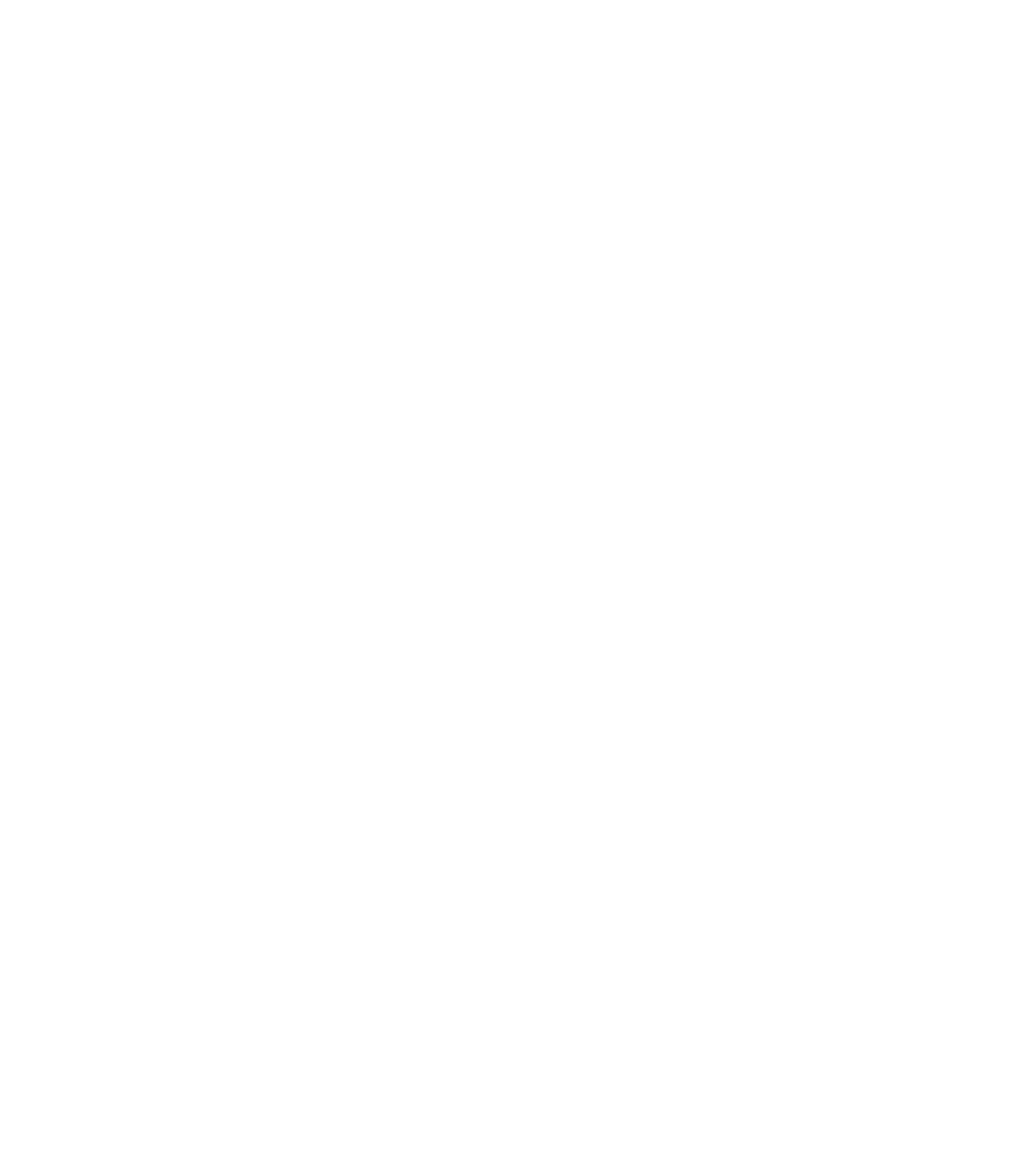
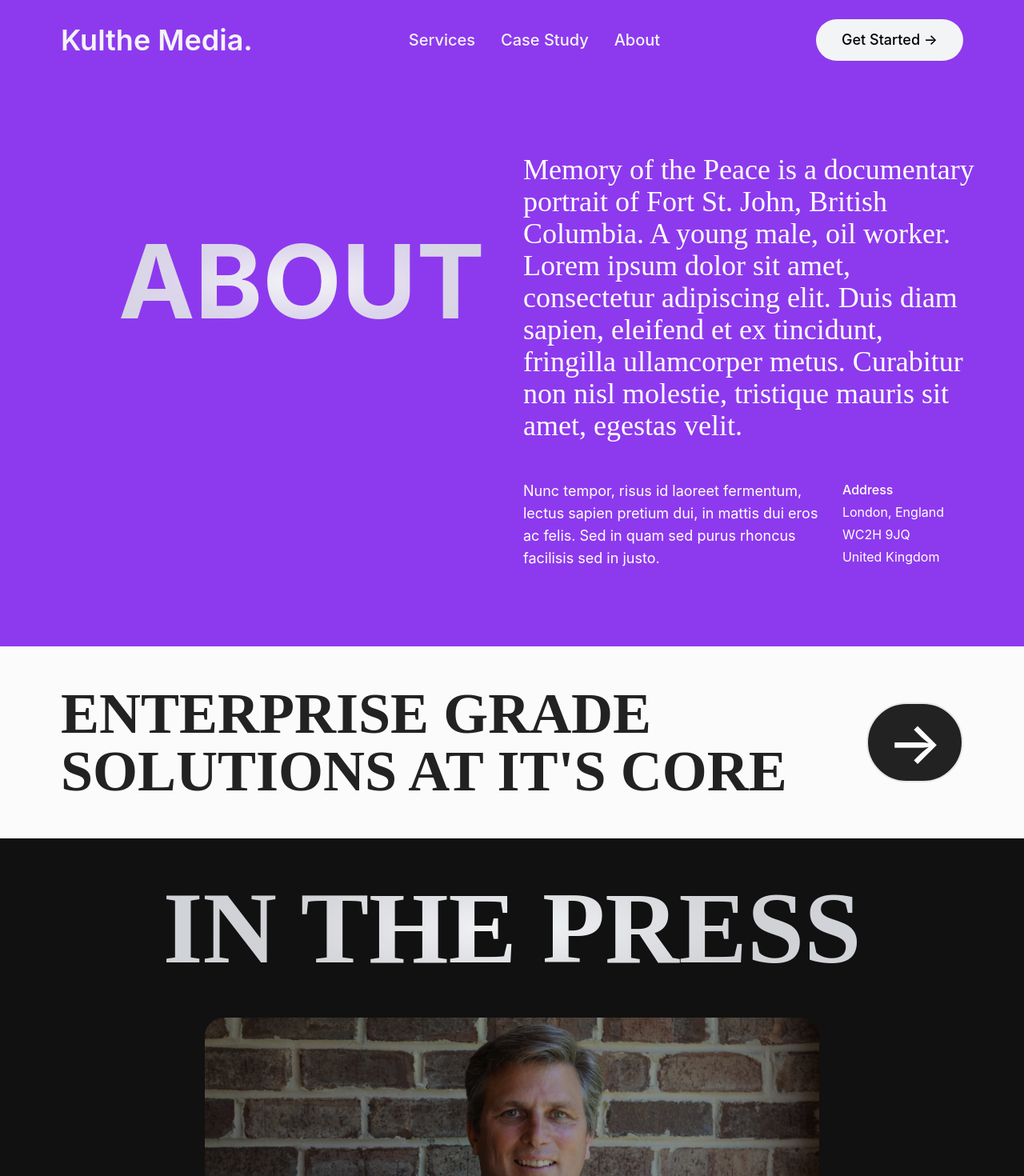
Before and after one commit to kultheco/kulthemedia-web, a React (Create React App) app: page /about in a window 1280 px wide. Before the commit this address had no page. Shown: the top 1470 px of the page at 80% size. Before the commit the page ends 800 px from the top, so only its background shows below. Built offline with nearby package versions, Linux system fonts and the light colour scheme.

Commit message:
add about page

```diff
--- a/src/App.js
+++ b/src/App.js
@@ -2,6 +2,7 @@
 import { Routes, Route, BrowserRouter } from "react-router-dom";
 import Home from "./pages/Home";
 import Services from "./pages/Services";
+import About from "./pages/About";
 
 function App() {
   return (
@@ -9,6 +10,7 @@
       <Routes>
         <Route path="/" element={<Home />} />
         <Route path="/services" element={<Services />} />
+        <Route path="/about" element={<About />} />
       </Routes>
     </BrowserRouter>
   );
--- /dev/null
+++ b/src/components/AboutComp/Hero.jsx
@@ -0,0 +1,41 @@
+import React from "react";
+
+const Hero = () => {
+  return (
+    <section className="pt-24 pb-12">
+      <div>
+        <div className="flex flex-col lg:flex-row text-white lg:space-x-12 justify-center items-start lg:ml-32 pt-24 px-5">
+          <div className="w-full h-24 lg:h-96 mt-12 lg:mt-24 flex flex-col justify-start items-start">
+            <p className="text-5xl lg:text-9xl font-bold uppercase headings">
+              About
+            </p>
+          </div>
+          <div className="flex flex-col justify-center items-start max-w-4xl pr-8">
+            <h1 className="font-medium text-4xl">
+              Memory of the Peace is a documentary portrait of Fort St. John,
+              British Columbia. A young male, oil worker. Lorem ipsum dolor sit
+              amet, consectetur adipiscing elit. Duis diam sapien, eleifend et
+              ex tincidunt, fringilla ullamcorper metus. Curabitur non nisl
+              molestie, tristique mauris sit amet, egestas velit.
+            </h1>
+            <div className="flex flex-col md:flex-row space-y-8 md:space-y-0 justify-between w-full py-12">
+              <p className="max-w-sm text-lg">
+                Nunc tempor, risus id laoreet fermentum, lectus sapien pretium
+                dui, in mattis dui eros ac felis. Sed in quam sed purus rhoncus
+                facilisis sed in justo.
+              </p>
+              <div className="flex flex-col space-y-1 items-start pr-12">
+                <p className="font-medium">Address</p>
+                <p>London, England</p>
+                <p>WC2H 9JQ</p>
+                <p>United Kingdom</p>
+              </div>
+            </div>
+          </div>
+        </div>
+      </div>
+    </section>
+  );
+};
+
+export default Hero;
--- a/src/components/ServComp/CeoTalking.jsx
+++ b/src/components/ServComp/CeoTalking.jsx
@@ -5,18 +5,18 @@
   return (
     <section className="bg-[#111] text-white">
       <div className="flex flex-col justify-center items-center pb-24 px-4 lg:px-12">
-        <h1 className="headings font-bold text-9xl py-12 text-center uppercase">
-          KM. in the Press
+        <h1 className="headings font-bold text-4xl md:text-5xl lg:text-9xl py-12 text-center uppercase">
+          In the Press
         </h1>
         <div className="flex justify-center items-center space-x-5">
           <div className="relative transition-all duration-300 hover:scale-95">
             <img
               src={ceoimg}
               alt="Kulthe Media CEO in a press conference"
-              className="rounded-3xl shadow-xl max-w-3xl brightness-75 hover:brightness-90 "
+              className="rounded-3xl shadow-xl w-full px-5 lg:px-0 lg:max-w-3xl brightness-75 hover:brightness-90 "
             />
             <div className="absolute top-0 left-0 right-0 bottom-0 flex items-end justify-start p-6">
-              <p className="text-white text-4xl font-medium max-w-lg">
+              <p className="text-white text-2xl px-4 md:px-2 lg:px-0 md:text-4xl font-medium max-w-lg">
                 Check out the latest talk given by the CEO &rarr;
               </p>
             </div>
--- a/src/components/ServComp/MoreThan.jsx
+++ b/src/components/ServComp/MoreThan.jsx
@@ -29,14 +29,14 @@
         <div className="flex justify-center py-12">
           <div className="flex justify-center items-center space-x-5 max-w-6xl px-4 md:px-6 lg:px-3">
             <h1
-              className="text-left text-4xl md:text-6xl lg:text-7xl font-bold uppercase"
+              className="text-left text-3xl md:text-6xl lg:text-7xl font-bold uppercase"
               style={h1styles}
             >
               enterprise grade solutions at it's core
             </h1>
             <a
               href="/"
-              className="focus:ring-4 focus:outline-none border-2 font-medium rounded-full text-7xl px-6 py-3 text-center mr-3 md:mr-0"
+              className="focus:ring-4 focus:outline-none border-2 font-medium rounded-full text-3xl md:text-7xl px-3 md:px-6 py-3 text-center mr-3 md:mr-0"
               style={anchorStyles}
             >
               &rarr;
--- /dev/null
+++ b/src/pages/About.jsx
@@ -0,0 +1,21 @@
+import React from "react";
+import Navbar from "../components/common/Navbar";
+import Footer from "../components/common/Footer";
+import Hero from "../components/AboutComp/Hero";
+import CeoTalking from "../components/ServComp/CeoTalking";
+import MoreThan from "../components/ServComp/MoreThan";
+
+const About = () => {
+  return (
+    <section className="bg-[#8D3AEE]">
+      <Navbar />
+      <Hero />
+      <MoreThan />
+      <CeoTalking />
+
+      <Footer />
+    </section>
+  );
+};
+
+export default About;
```
Also changed, not shown: src/assets/teamwork.jpg (added).
